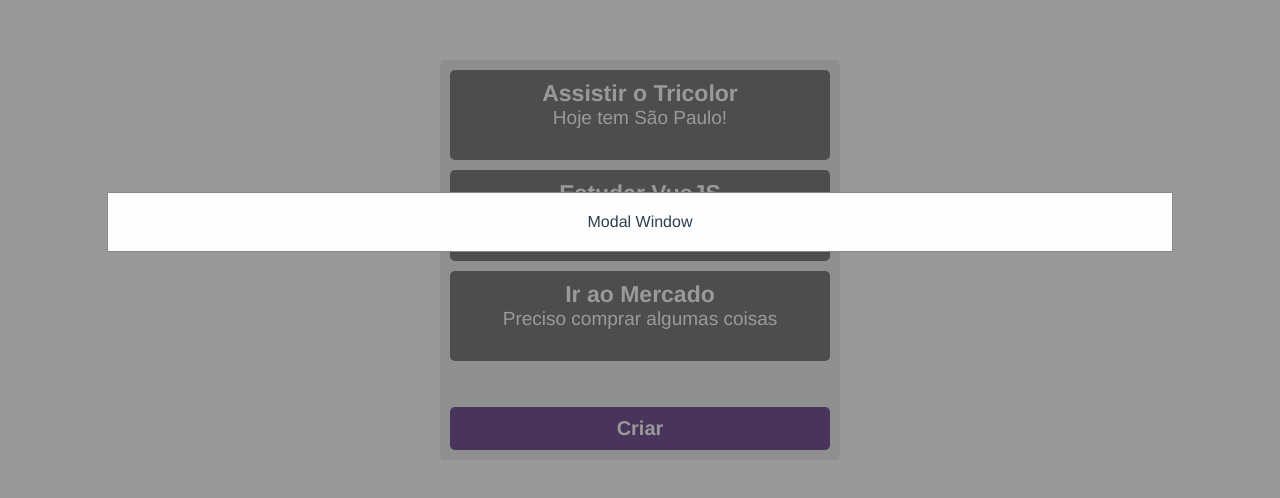
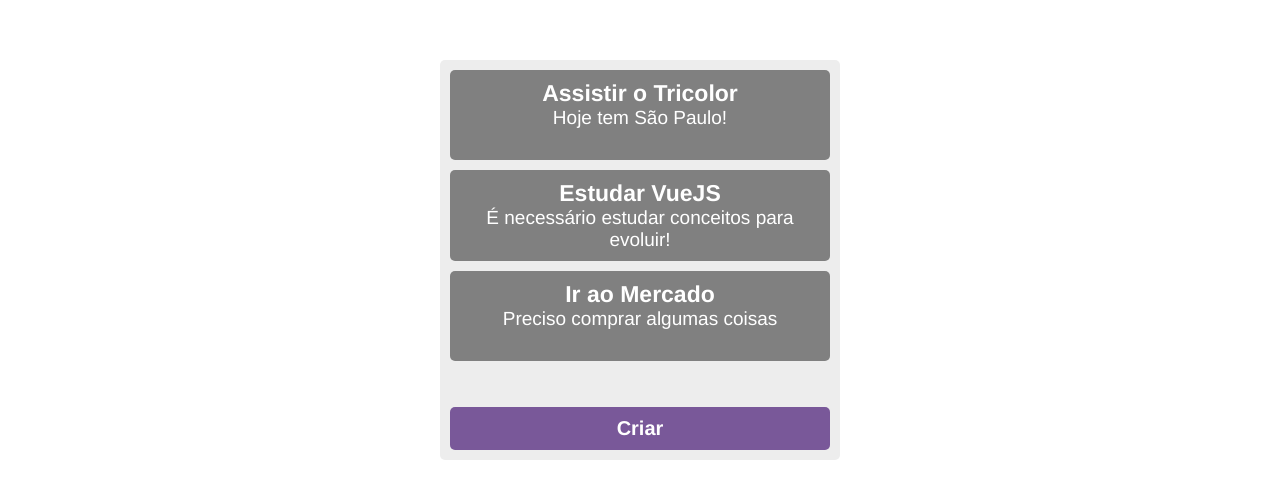
Before and after one commit to paulofoliveira/todolist-vue, a Vue app: page / in a window 1280 px wide. Shown: the top 498 px of the page. Built offline with nearby package versions, Linux system fonts and the light colour scheme.

Commit message:
Implementado OpenModal.

```diff
--- a/src/App.vue
+++ b/src/App.vue
@@ -5,13 +5,13 @@
                 <!--<TodoList />-->
                 <todo-list :todos="todos" />
                 <div class="todo-create-btn-container">
-                    <div class="app-button">
+                    <div class="app-button" v-on:click="openModal">
                         Criar
                     </div>
                 </div>
             </div>
         </div>
-        <Modal />
+        <Modal :isOpen="isModalOpen" />
     </div>
 </template>
 
@@ -45,7 +45,13 @@
                         title: 'Ir ao Mercado',
                         description: 'Preciso comprar algumas coisas'
                     }
-                ]
+                ],
+                isModalOpen: false
+            }
+        },
+        methods: {
+            openModal () {
+                this.isModalOpen = !this.isModalOpen
             }
         }
     }
--- a/src/components/Modal.vue
+++ b/src/components/Modal.vue
@@ -1,22 +1,36 @@
 <template>
-    <div class="modal" :class="{'is-active' : isActive}">
+    <div class="modal" :class="{'is-active' : isOpen}">
         <div class="modal-content">
-            Modal Window
+            <span class="close">&times;</span>
+            <p>Modal Window</p>
         </div>
     </div>
 </template>
 
 <script>
     export default {
-        data () {
-            return {
-                isActive: true
+        props: {
+            isOpen: {
+                type: Boolean,
+                default: false
             }
         }
     }
 </script>
 
 <style scoped lang="scss">
+    .close {
+        color: #aaa;
+        float: right;
+        font-size: 28px;
+        font-weight: bold;
+        line-height: 8px;
+
+        &:hover {
+            cursor: pointer;
+        }
+    }
+
     .modal {
         display: none;
         position: fixed; // stay in place
```
